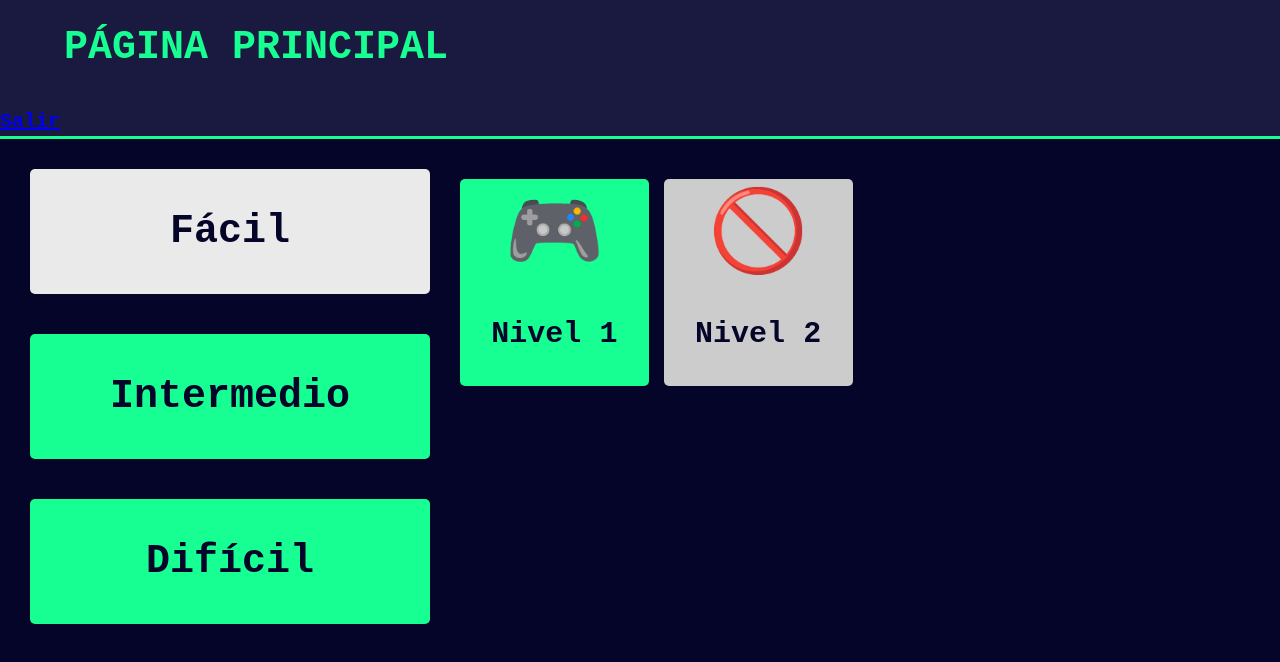
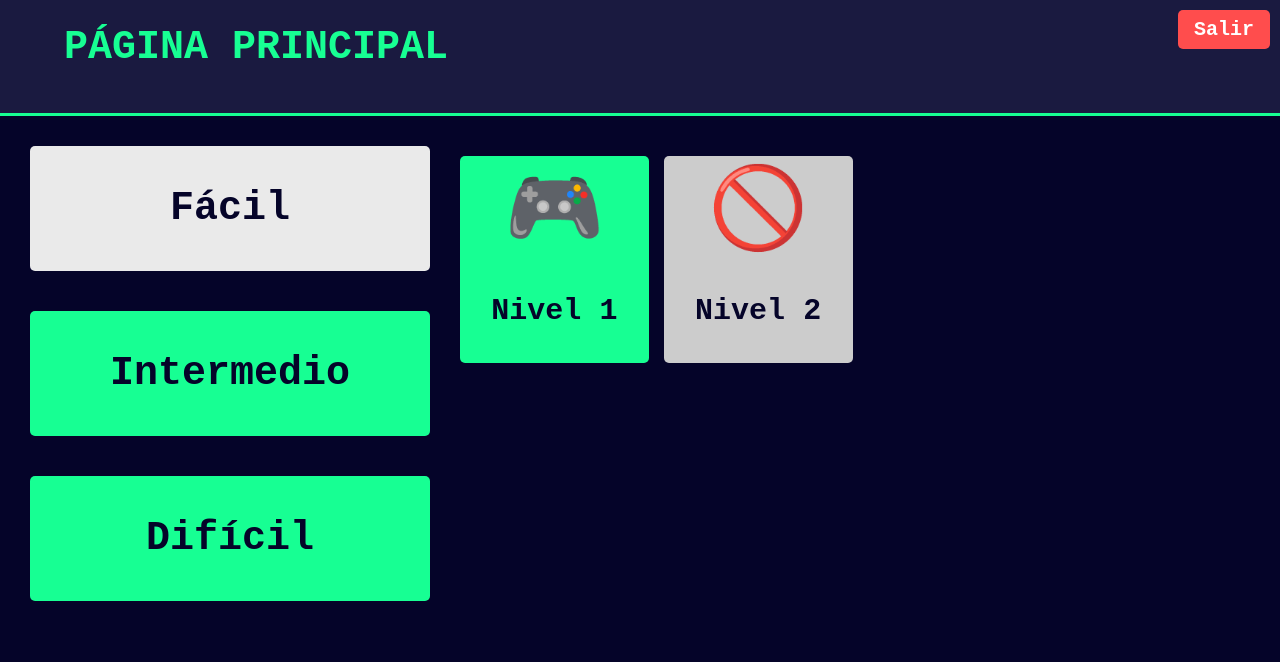
Before and after one commit to leonardouwz/vectorcitos_run, a plain HTML site: page src/pagina_principal.html in a window 1280 px wide. Drawn offline with Linux system fonts and the light colour scheme.

Commit message:
Corrigiendo bug visual

```diff
--- a/src/pagina_principal.html
+++ b/src/pagina_principal.html
@@ -25,7 +25,7 @@
     <!-- Header Principal -->
     <header class="main-page-header">
         <h3>PÁGINA PRINCIPAL</h3>
-        <a href="../index.html" class="salir">Salir</a>
+        <a href="../index.html" class="exit-button">Salir</a>
     </header>
     <!-- Contenedor Principal -->
     <main class="main-page-container">
```
